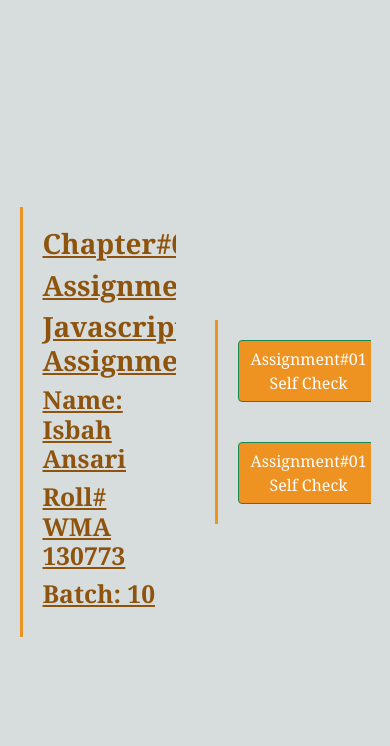
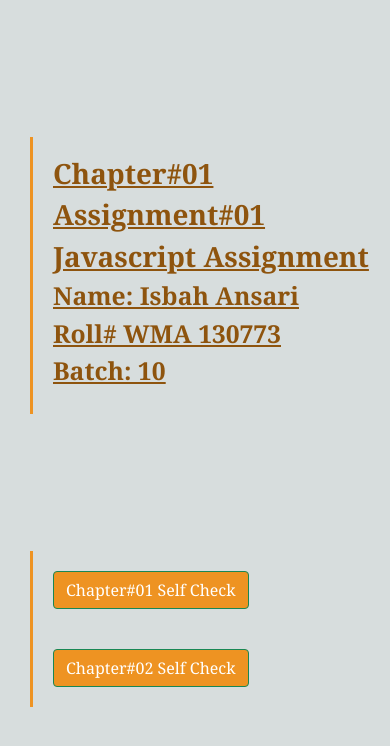
Before and after one commit to isbahansariii/js-assignment, a plain HTML site: page index.html in a window 390 px wide. Drawn offline with nearby package versions, Linux system fonts and the light colour scheme.

Commit message:
Add files via upload

```diff
--- a/index.html
+++ b/index.html
@@ -26,10 +26,10 @@
     </u>
     <div class="buttonArea lBorder">
         <a href="./selfTest_IsbahAnsari_WMA-130773.docx" class="selfTest_button">
-            <button type="button" class="btn btn-success pointer">Assignment#01 Self Check</button>
+            <button type="button" class="btn btn-success pointer">Chapter#01 Self Check</button>
         </a>
-        <a href="./selfTest_IsbahAnsari_WMA-130773.docx" class="selfTest_button">
-            <button type="button" class="btn btn-success pointer">Assignment#01 Self Check</button>
+        <a href="./#" class="selfTest_button">
+            <button type="button" class="btn btn-success pointer">Chapter#02 Self Check</button>
         </a>
     </div>
 
--- a/style.css
+++ b/style.css
@@ -1,63 +1,89 @@
-*{
+* {
     box-sizing: border-box;
     font-family: Cambria, Cochin, Georgia, Times, 'Times New Roman', serif;
     color: #8e540e;
+    margin: 0;
 }
-.pointer{
-    display: inline-block;
+
+.pointer {
     cursor: pointer;
 }
-.lBorder{
+
+.lBorder {
     border-left: 3px solid #EE9322;
     animation: animate 1.3s ease-in-out 0s;
 }
 
-body{
+body {
     display: flex;
+    justify-content: space-around;
     align-items: center;
     height: 100vh;
     width: 100vw;
-    justify-content: space-around;
     background-color: #d7dddd;
 }
 
-body>u{
+body>u {
     padding: 20px;
     width: 40%;
     overflow: hidden;
 }
-body>u>h1, body>u>h2{
-    text-decoration:underline;
+
+body>u>h1,
+body>u>h2 {
+    text-decoration: underline;
     font-weight: 600;
     animation: animate 1.3s ease-in-out 0s;
 }
-body>u>h1:hover, body>u>h2:hover{
+
+body>u>h1:hover,
+body>u>h2:hover {
     color: #EE9322;
 }
 
-body>div.buttonArea{
+body>div.buttonArea {
     width: 40%;
     overflow: hidden;
 }
-body>div>a.selfTest_button{
+
+body>div>a.selfTest_button {
     display: block;
     padding: 20px;
 }
 
-a.selfTest_button>button{
+a.selfTest_button>button {
     animation: animate 1.3s ease-in-out 0s;
     background-color: #EE9322;
 }
 
-a.selfTest_button>button:hover{
+a.selfTest_button>button:hover {
     background-color: #8e540e;
 }
 
 @keyframes animate {
-    0%{
-        transform: translateX(-40px);
+    0% {
+        transform: translateX(-50px);
     }
-    100%{
+
+    100% {
         transform: translateX(0px);
     }
 }
+
+@media screen and (max-width: 800px) {
+
+    body {
+        padding-left: 30px;
+        flex-direction: column;
+        align-items: flex-start;
+        justify-content: space-evenly;
+    }
+
+    body>u {
+        width: 100%;
+    }
+
+    body>div.buttonArea {
+        width: 100%;
+    }
+}
```
